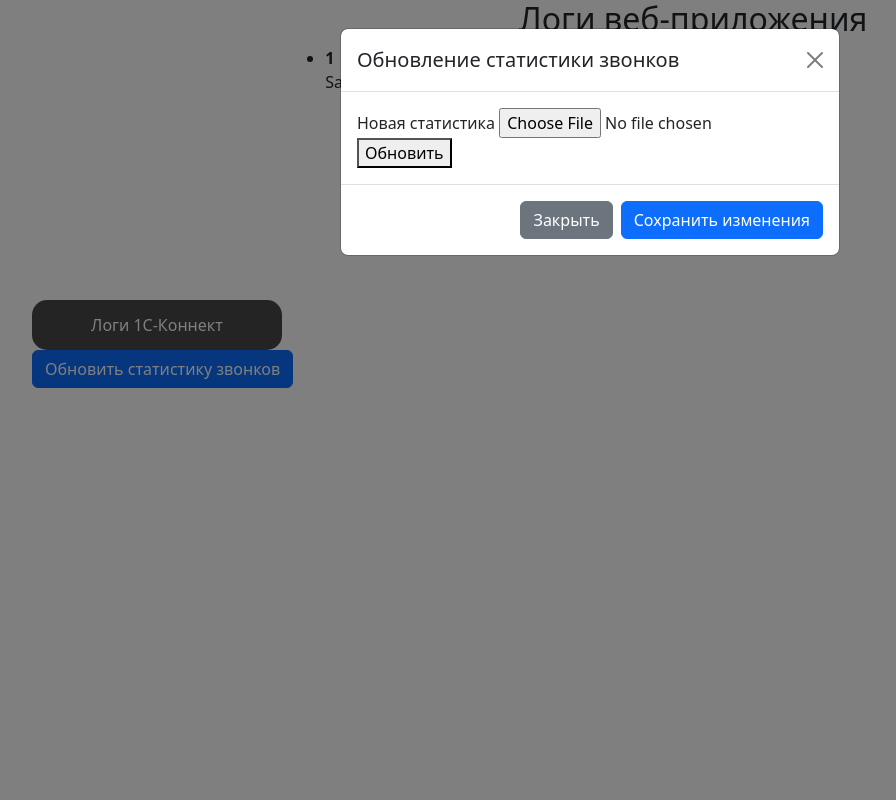
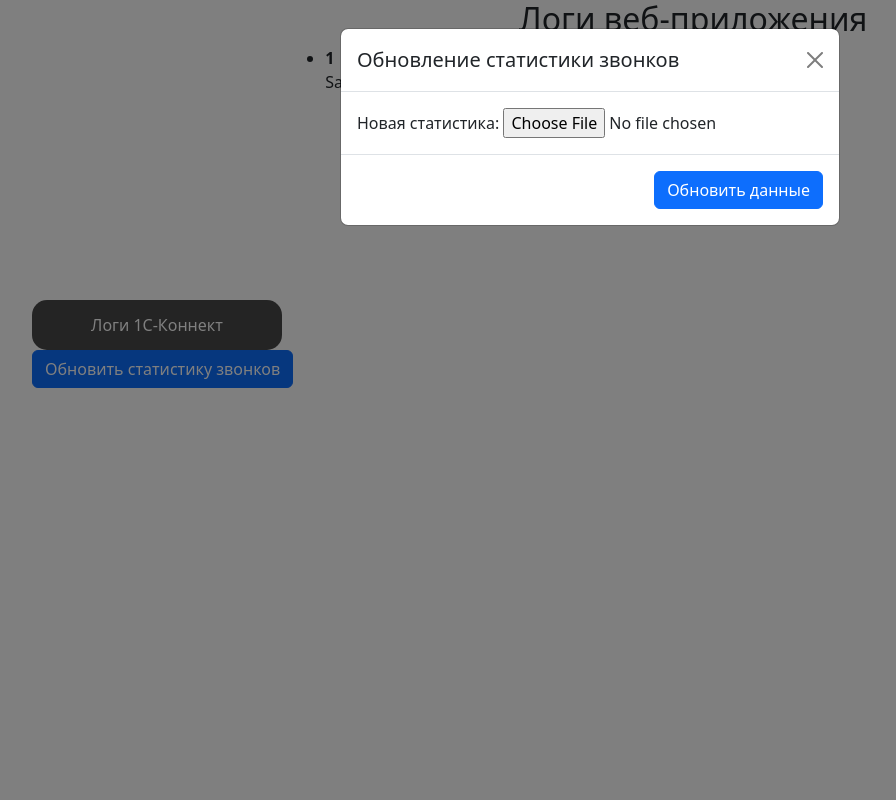
Before and after one commit to cdkintegracia/web_app_4dk, a Flask app: template web_app_4dk/templates/main_page.html in a window 1280 px wide, after a click on "Обновить статистику звонков". Shown: the whole page, without its empty margins (50-946 px from the left). Run offline with Flask 2, Linux system fonts and the light colour scheme; the template is opened without the code that fills it: most values are stand-ins (such as "Sample title", 1, 10 or a date in 2020); parts of the project's set-up code (start-up, migrations or seed data) failed here and were passed over.

Commit message:
Update main_page.html

```diff
--- a/web_app_4dk/templates/main_page.html
+++ b/web_app_4dk/templates/main_page.html
@@ -42,13 +42,11 @@
         <button type="button" class="btn-close" data-bs-dismiss="modal" aria-label="Закрыть"></button>
       </div>
       <div class="modal-body">
-        Новая статистика
+        Новая статистика:
         <input name="upload-file" type="file" accept=".xlsx">
-        <button>Обновить</button>
       </div>
       <div class="modal-footer">
-        <button type="button" class="btn btn-secondary" data-bs-dismiss="modal">Закрыть</button>
-        <button type="button" class="btn btn-primary">Сохранить изменения</button>
+        <button type="button" class="btn btn-primary">Обновить данные</button>
       </div>
     </div>
   </div>
```
